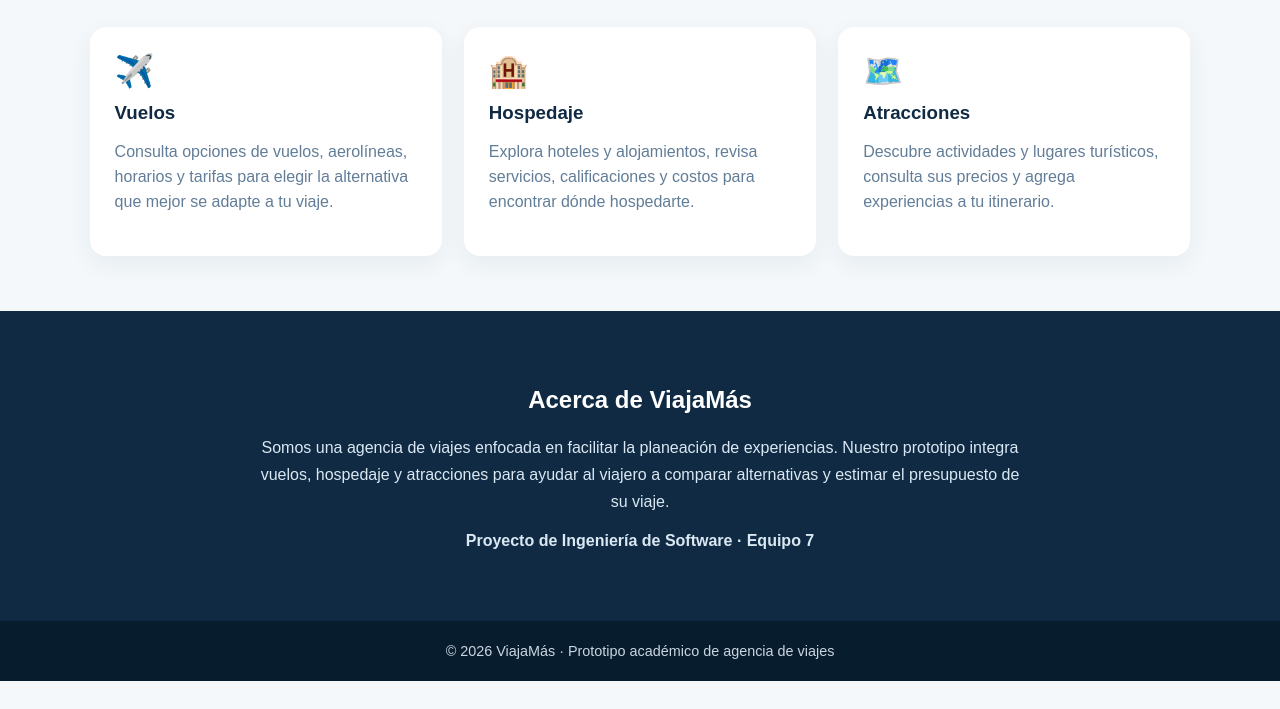
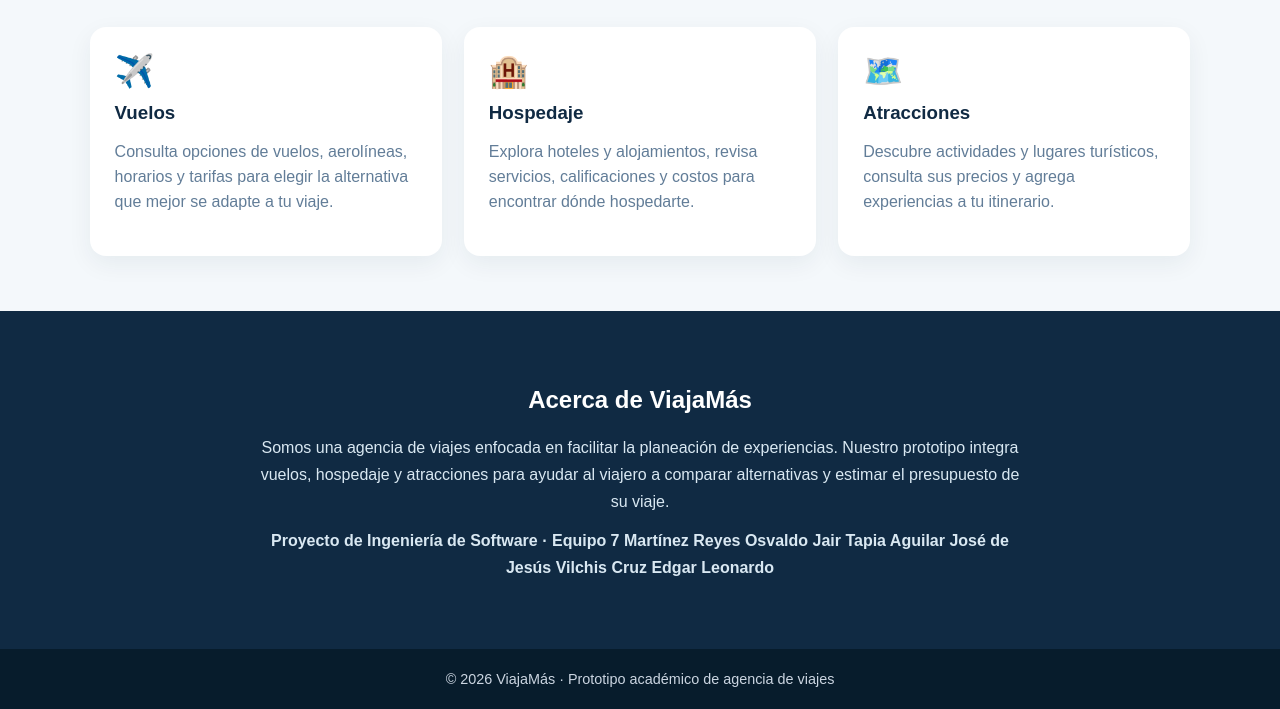
Before and after one commit to Developerutrax/Paris, a plain HTML site: page index.html in a window 1280 px wide. Shown: the part 767-1476 px from the top of the page. Before the commit the page ends 1448 px from the top, so only its background shows below. Drawn offline with Linux system fonts and the light colour scheme.

Commit message:
Update index.html

```diff
--- a/index.html
+++ b/index.html
@@ -87,7 +87,10 @@
     <section class="about" id="nosotros">
       <h2>Acerca de ViajaMás</h2>
       <p>Somos una agencia de viajes enfocada en facilitar la planeación de experiencias. Nuestro prototipo integra vuelos, hospedaje y atracciones para ayudar al viajero a comparar alternativas y estimar el presupuesto de su viaje.</p>
-      <p><strong>Proyecto de Ingeniería de Software · Equipo 7</strong></p>
+      <p><strong>Proyecto de Ingeniería de Software · Equipo 7
+        Martínez Reyes Osvaldo Jair
+        Tapia Aguilar José de Jesús
+        Vilchis Cruz Edgar Leonardo </strong></p>
     </section>
   </main>
 
```
